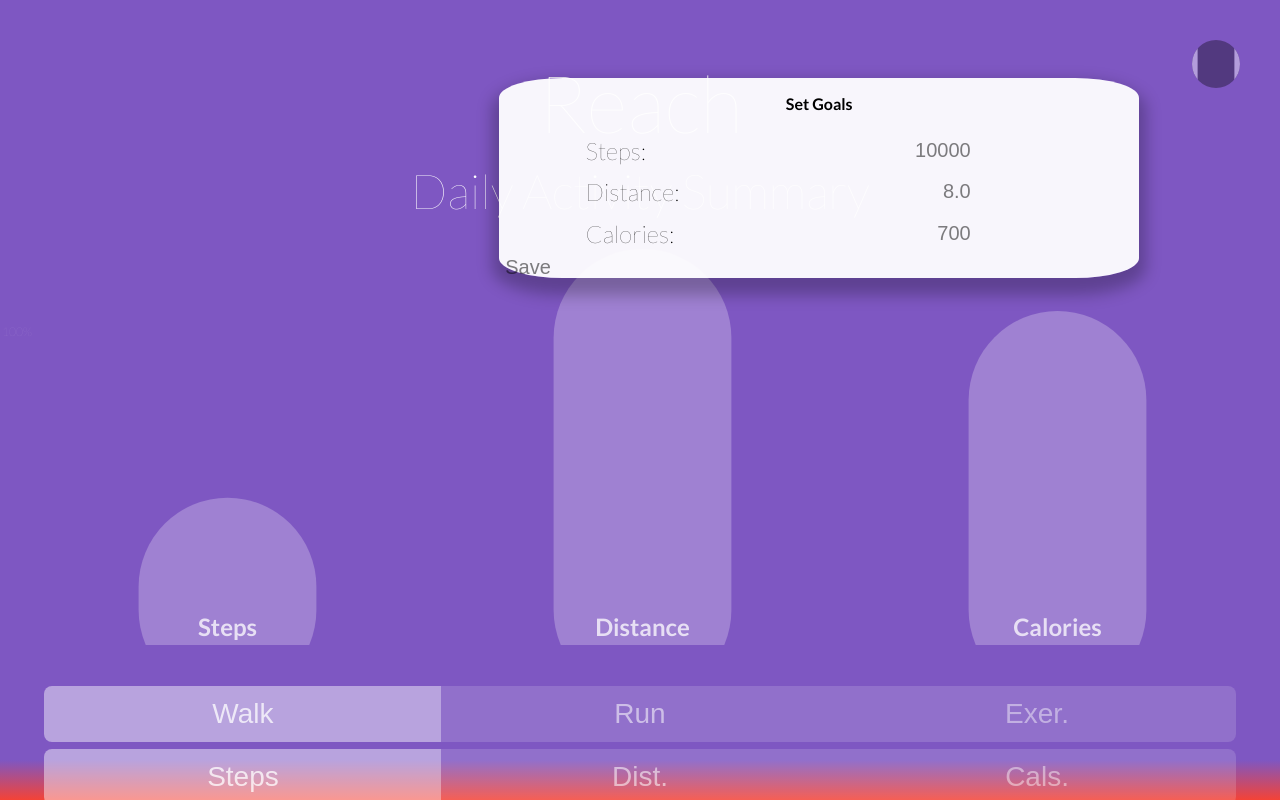
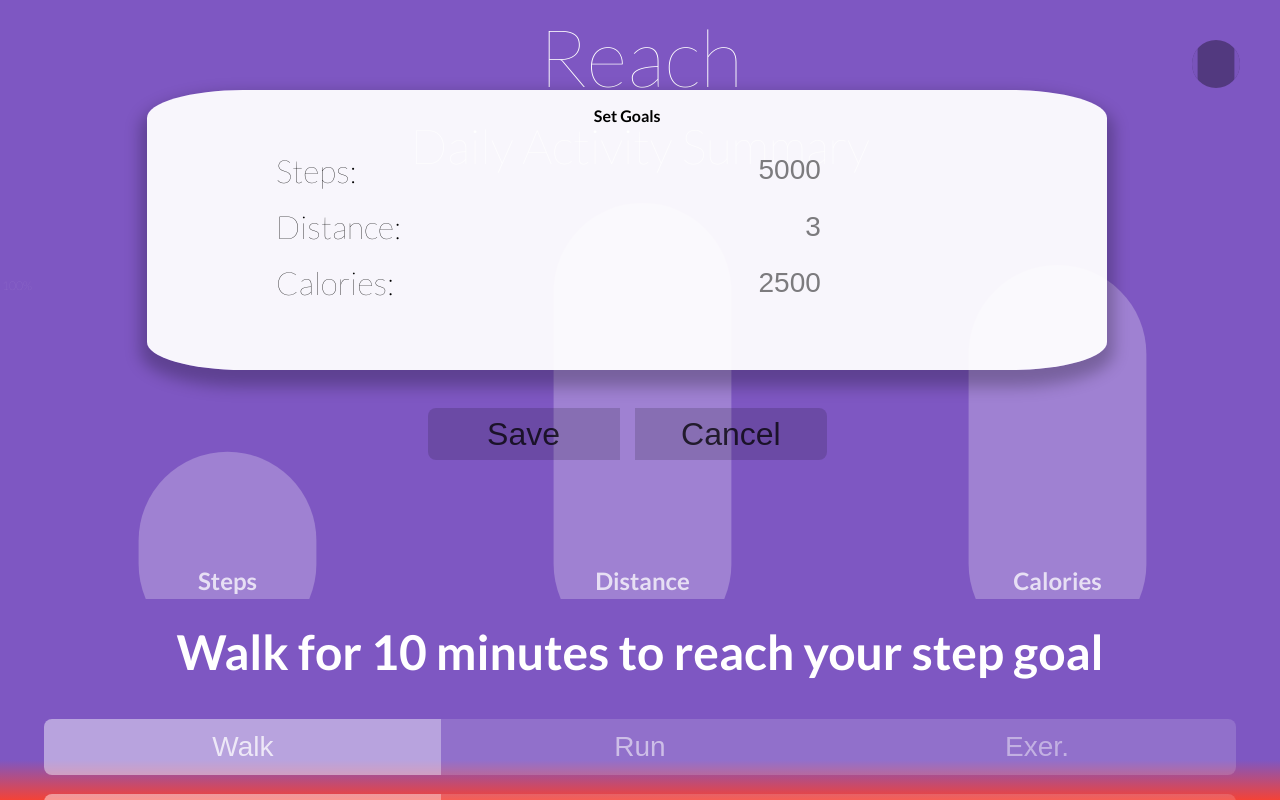
Before and after one commit to greerre/trackingApp, a plain HTML site: page index.html in a window 1280 px wide. Both pictures are taken after a click on the element 1216 px from the left and 64 px from the top of the page. Drawn offline with Linux system fonts and the light colour scheme.

Commit message:
Update index.html
Added saving ability to goal box
Made ability goal box bigger
Tried to fix scrolling issue

```diff
--- a/index.html
+++ b/index.html
@@ -63,6 +63,7 @@
 				font-family: Lato, sans-serif;
 				font-weight: 200;
 				font-size: 10vmin;
+				margin-top: 1vmin;
 			}
 
 			h2 {
@@ -89,7 +90,7 @@
 				text-align: right;
 				padding-top: 1px;
 				padding-bottom: 1px;
-				font-size: 2.5vmin;
+				font-size: 3.5vmin;
 			}
 
 			td {
@@ -109,6 +110,7 @@
 				margin: 0 auto;
 				height: 100vh;
 				display: inline-block;
+				-webkit-scroll-snap-coordinate: 50% 50%;
 			}
 
 			.timeButton {
@@ -191,27 +193,29 @@
 				margin-right: 3%;
 				text-align: center;
 				margin-bottom: .5%;
+				margin-top: 1%;
 
 			}
 
 			.settingsBoxP {
 				text-align: left;
-				font-size: 3vmin;
+				font-size: 4vmin;
 				margin-top: 0;
 				margin-bottom: 0;
 			}
 
 			#wrapper {
 				overflow-x: hidden;
+				overflow-y: auto;
   				position: absolute;
   				top: 0;
-  				overflow: auto;
   				width: 100%;
 				height: 100%;
+				overflow-scrolling: touch;
 				scroll-snap-points-y: repeat(100vh);
 				scroll-snap-type: mandatory;
 				-webkit-overflow-scrolling: touch;
-  				-webkit-scroll-snap-points-y: repeat(100vh);
+  				-webkit-scroll-snap-destination: 50% 50%;
   				-webkit-scroll-snap-type: mandatory;
 			}
 
@@ -251,7 +255,7 @@
 				overflow: hidden;
 			}
 			#settingsBoxLeftDoor {
-				background-color: rgba(179,157,219 ,1);
+				background-color: rgba(126,87,194 ,0.9);
 				position: absolute;
 				right: 3.1vmin;
 				top: 0vh;
@@ -261,13 +265,49 @@
 			}
 
 			#settingsBoxRightDoor {
-				background-color: rgba(179,157,219 ,1);
+				background-color: rgba(126,87,194 ,0.9);
 				position: absolute;
 				right: 0vw;
 				top: 0vh;
 				height: 6vmin;
 				width: 2.9vmin;
 				z-index: 2;
+			}
+
+			#settingsBoxSaveButton {
+				-webkit-appearance: none;
+				font-size: 4vmin;
+				width: 25%;
+				border-width: 1px;
+				border-top-left-radius: 8px;
+				border-bottom-left-radius: 8px;
+				border: none;
+				outline: none;
+				color: rgba(0,0,0, 0.75);
+				background-color: rgba(0,0,0,0.15);
+				padding-top: 1%;
+				padding-bottom: 1%;
+				margin:0 auto;
+				margin-left: 24%;
+				margin-right: 1%;
+				float: left;
+			}
+			#settingsBoxCancelButton {
+				-webkit-appearance: none;
+				font-size: 4vmin;
+				width: 25%;
+				border-top-right-radius: 8px;
+				border-bottom-right-radius: 8px;
+				border: none;
+				outline: none;
+				color: rgba(0,0,0, 0.75);
+				background-color: rgba(0,0,0,0.15);
+				padding-top: 1%;
+				padding-bottom: 1%;
+				margin:0 auto;
+				margin-right: 24%;
+				margin-left: 1%;
+				float: right;
 			}
 
 		/* rules for fade in */
@@ -300,23 +340,27 @@
 			<div id="mainDiv" class="contentDiv" style="text-align:center;">
 				<div id="settingsBoxSettingsDiv">
 					<p><b> Set Goals </b></p>
-					<form name="setGoals">
+					<form name="settingsBoxSettingsForm" id="settingsBoxSettingsForm" onSubmit="return settingsBox.formValidate()">
 						<table style="margin:0 auto;height:75%;width:80%;">
 							<tr>
 								<td><p class="settingsBoxP">Steps: </p></td>
-								<td><input type="number" name="stepGoalEntry" value="10000"></td>
+								<td><input type="number" name="stepGoalEntry" id="settingsBoxStepGoalEntry" value="10000"></td>
 							</tr>
 							<tr>
 								<td><p class="settingsBoxP">Distance: </p></td>
-								<td><input type="number" name="distanceGoalEntry" value="8.0"></td>
+								<td><input type="number" name="distanceGoalEntry" id="settingsBoxDistanceGoalEntry" value="8.0"></td>
 							</tr>
 							<tr>
 								<td><p class="settingsBoxP">Calories: </p></td>
-								<td><input type="number" name="calorieGoalEntry" value="700"></td>
+								<td><input type="number" name="calorieGoalEntry" id="settingsBoxCalorieGoalEntry" value="700"></td>
 							</tr>
 						</table>
-						<input type="submit" name="goalSave" value="Save">
+						<div id="saveCancelContainerDiv" style="margin:0 auto;width:80%;margin-top:10%;">
+							<button type="submit" name="submitButton" value="save" id="settingsBoxSaveButton" onClick="settingsBox.saveOrCancel='save'">Save</button>
+							<button type="submit" name="submitButton" value="cancel" id="settingsBoxCancelButton" onClick="settingsBox.saveOrCancel='cancel'">Cancel</button>
+						</div>
 					</form>
+
 				</div>
 				<div id="settingsBox" onClick="settingsBox.interact()">
 					<div id="settingsBoxLeftDoor"></div>
@@ -324,8 +368,11 @@
 				</div>
 				<h1 style="text-align:center;color:white;margin-bottom:1%;padding:0%;animation: fadeIn 1s ease-in;">Reach</h1>
 				<h2 style="text-align:center;color:white;size:50%;padding:0%;animation: fadeIn 1s ease-in;">Daily Activity Summary</h2>
-				<div style="margin:0 auto;width:100%;margin-top:2%;margin-bottom:3%;text-align:center;">
+				<div style="margin:0 auto;width:100%;margin-top:2%;margin-bottom:1%;text-align:center;">
 					<div class="ct-chart" id="ctSummaryBar"></div>
+				</div>
+				<div id="logicLine" style="float:left;text-align:center;width:100%;margin-bottom:2vmax;margin-top:1vh;">
+					<p id="returnLogic" style="font-size:6vmin;float:left;text-align:center;color:white;margin:0 auto;width:100%;animation: fadeIn 1s ease-in;"><b>Walk for 10 minutes to reach your step goal</b></p>
 				</div>
 				<div id="logicButtonsDiv" style="width:100%;">
 					<div id="activityButtonDiv" class="buttonDiv">
@@ -337,9 +384,6 @@
 					<div id="metricButtonDiv" class="buttonDiv">
 						<button class="optionButtonLeft" style="width:49.5%;" id="minutes" onClick="logicVariableSet.updateVariables('minutes');logicVariableSet.updateSuggestion()">Minutes</button><button class="optionButtonRight" style="width:49.5%;" id="miles" onClick="logicVariableSet.updateVariables('miles');logicVariableSet.updateSuggestion()">Miles</button>
 					</div>
-				</div>
-				<div id="logicLine" style="float:left;text-align:center;width:100%;margin-bottom:3vmax;margin-top:5vh;">
-					<p id="returnLogic" style="font-size:6vmin;float:left;text-align:center;color:white;margin:0 auto;width:100%;animation: fadeIn 1s ease-in;">Walk for 10 minutes to reach your step goal</p>
 				</div>
 			</div>
 			<div id="stepsDiv" class="contentDiv" style="text-align:center;">
@@ -367,6 +411,12 @@
 		</div>
 	</body>
 	<script type="application/javascript">
+
+		var isNumeric = function(n) {
+  			return !isNaN(parseFloat(n)) && isFinite(n);
+		} // function from DemoUser on stack overflow //
+
+
 		// SETTINGS BOX //
 			var settingsButton = function(HTMLid) {
 				this.HTMLid = HTMLid;
@@ -374,6 +424,23 @@
 				this.leftDoor = HTMLid + "LeftDoor";
 				this.rightDoor = HTMLid + "RightDoor";
 				this.settingsDiv = HTMLid + "SettingsDiv";
+				this.settingsForm = HTMLid + "SettingsForm";
+				this.saveButton = HTMLid + "SaveButton";
+				this.cancelButton = HTMLid + "CancelButton";
+				this.saveOrCancel = "";
+				this.stepGoalEntry = HTMLid + "StepGoalEntry";
+				this.distanceGoalEntry = HTMLid + "DistanceGoalEntry";
+				this.calorieGoalEntry = HTMLid + "CalorieGoalEntry";
+
+				this.updateFormValues = function() {
+					var stepsGoal = document.getElementById(this.stepGoalEntry);
+					var distanceGoal = document.getElementById(this.distanceGoalEntry);
+					var calorieGoal = document.getElementById(this.calorieGoalEntry);
+					stepsGoal.value = steps.goal;
+					distanceGoal.value = distance.goal;
+					calorieGoal.value = calories.goal;
+				}
+
 				this.interact = function() {
 					var lDoor = document.getElementById(this.leftDoor);
 					var rDoor = document.getElementById(this.rightDoor);
@@ -420,6 +487,7 @@
 						);
 
 					} else {
+						this.updateFormValues()
 						this.isOpen = true;
 						console.log(this.isOpen);
 						console.log("opening doors");
@@ -450,8 +518,8 @@
 							{
 								translateX : "-10%",
 								translateY : "15%",
-								height : "25%",
-								width : "50%",
+								height : "35%",
+								width : "75%",
 								opacity : 1
 							},
 							{
@@ -462,21 +530,80 @@
 					}
 				}
 
+				this.formValidate = function(saveOrCancel) {
+					var formID = document.getElementById(this.settingsForm);
+					console.log(this.saveOrCancel);
+					if( this.saveOrCancel === "cancel") {
+						this.interact();
+						return false;
+					} else if( this.saveOrCancel === "save") {
+						var stepEntry = document.forms[this.settingsForm]["stepGoalEntry"].value;
+						var distEntry = document.forms[this.settingsForm]["distanceGoalEntry"].value;
+						var calEntry = document.forms[this.settingsForm]["calorieGoalEntry"].value;
+						var errorList = [];
+						console.log("created vars")
+						if( !isNumeric(stepEntry)) {
+							errorList.push("Step goal should be a number. ");
+						} else if( stepEntry > 99999) {
+							errorList.push("Step goal should be smaller. ");
+						} else if( !isNumeric(distEntry)) {
+							errorList.push("Distance goal should be a number. ");
+						} else if( distEntry > 99) {
+							errorList.push("Distance goal should be smaller (in miles). ");
+						} else if( !isNumeric(calEntry)) {
+							errorList.push("Calorie goal should be a number. ");
+						} else if( calEntry > 99999) {
+							errorList.push("Calorie goal should be smaller (in miles). ");
+						}
+						if( errorList.length === 0) {
+							console.log("no errors");
+							steps.goal = stepEntry;
+							distance.goal = distEntry;
+							calories.goal = calEntry;
+							steps.saveData;
+							distance.saveData;
+							calories.saveData;
+							// this function should include a way to update all the cahrts //
+							this.interact();
+							return false;
+						} else {
+							console.log("found some errors")
+							return false;
+						}
+					} else {
+						return false;
+					}
+				}
 			}
 
-			var settingsBox = new settingsButton("settingsBox");
+		// CREATE GOAL TYPES //
+			var goalType = function(typeName,total,goal,average) {
+				this.typeName = typeName;
+				this.total = total;
+				this.goal = goal;
+				this.average = average;
+				this.remaining = Math.max(goal - total, 0);
+				this.saveData = function() {
+					localStorage.setItem(this.typeName + "Goal", this.goal)
+				}
+				this.loadData = function() {
+					try {
+						this.goal = localStorage.getItem(this.typeName + "Goal");
+						console.log("goal loaded");
+					} catch(err) {
+						console.log("no goal to load");
+					}
 
+				}
+			}
 
-		var goalType = function(total,goal,average) {
-			this.total = total;
-			this.goal = goal;
-			this.average = average;
-			this.remaining = Math.max(goal - total, 0);
-		}
-
-		var steps = new goalType(1000,5000,2500);
-		var distance = new goalType(3,3,3.5);
-		var calories = new goalType (2000,2500,2100);
+			var steps = new goalType("steps",1000,5000,2500);
+			var distance = new goalType("distance",3,3,3.5);
+			var calories = new goalType ("calories",2000,2500,2100);
+			steps.loadData;
+			distance.loadData;
+			calories.loadData;
+			console.log(localStorage.getItem("caloriesGoal"))
 
 		// CREATE LOGIC CLASS AND CREATE LOGIC ITEMS //
 			var logicVariables = function(initialActivity, initialMetric, InitialGoal) {
@@ -590,11 +717,11 @@
 
 			        var returnLogic = document.getElementById("returnLogic");
 			        if( remainderVar <= 0) {
-			        	returnLogic.innerHTML = "Congratulations! You already reached your " + goal + " goal today!";
+			        	returnLogic.innerHTML = "<b>Congratulations! You already reached your " + goal + " goal today!<b>";
 			        } else if( this.activity === "exercise" && (this.goal === "step" || this.goal === "distance" || this.metric === "miles")) {
-			        	returnLogic.innerHTML = "Oops! I Don't think you can reach your " + goal + " goal that way!";
+			        	returnLogic.innerHTML = "<b>Oops! I Don't think you can reach your " + goal + " goal that way!<b>";
 			        } else {
-			        	returnLogic.innerHTML = activity.charAt(0).toUpperCase() + activity.slice(1) + " for " + outputVar.toFixed(1) + " " + metric + " to <i>reach</i>  your " + goal + " goal today!";
+			        	returnLogic.innerHTML = "<b>" + activity.charAt(0).toUpperCase() + activity.slice(1) + " for " + outputVar.toFixed(1) + " " + metric + " to <i>reach</i>  your " + goal + " goal today!<b>";
 			    	}
 			    }
 			}
@@ -798,7 +925,9 @@
 
 		// CALORIE CHARTS //
 
-		// CREATE CHARTS //
+		// ACTIVITIES TO PERFORM ON LOAD //
+
+		// CREATE CHARTS (must go after goalTypes are created) //
 			var summaryBar = new Chartist.Bar("#ctSummaryBar", summaryChart.chartData, summaryChart.chartOptions);
 			var stepLine = new Chartist.Line("#ctStepLine", stepChart30.chartData, stepChart30.chartOptions);
 			var distLine = new Chartist.Line("#ctDistLine", distChart30.chartData, distChart30.chartOptions);
@@ -806,5 +935,7 @@
 			var updateChart = function(chartObject,targetChart) {
 				targetChart.update(chartObject.chartData,chartObject.chartOptions,1);
 			}
+
+		var settingsBox = new settingsButton("settingsBox");
 	</script>
 </html>
```
